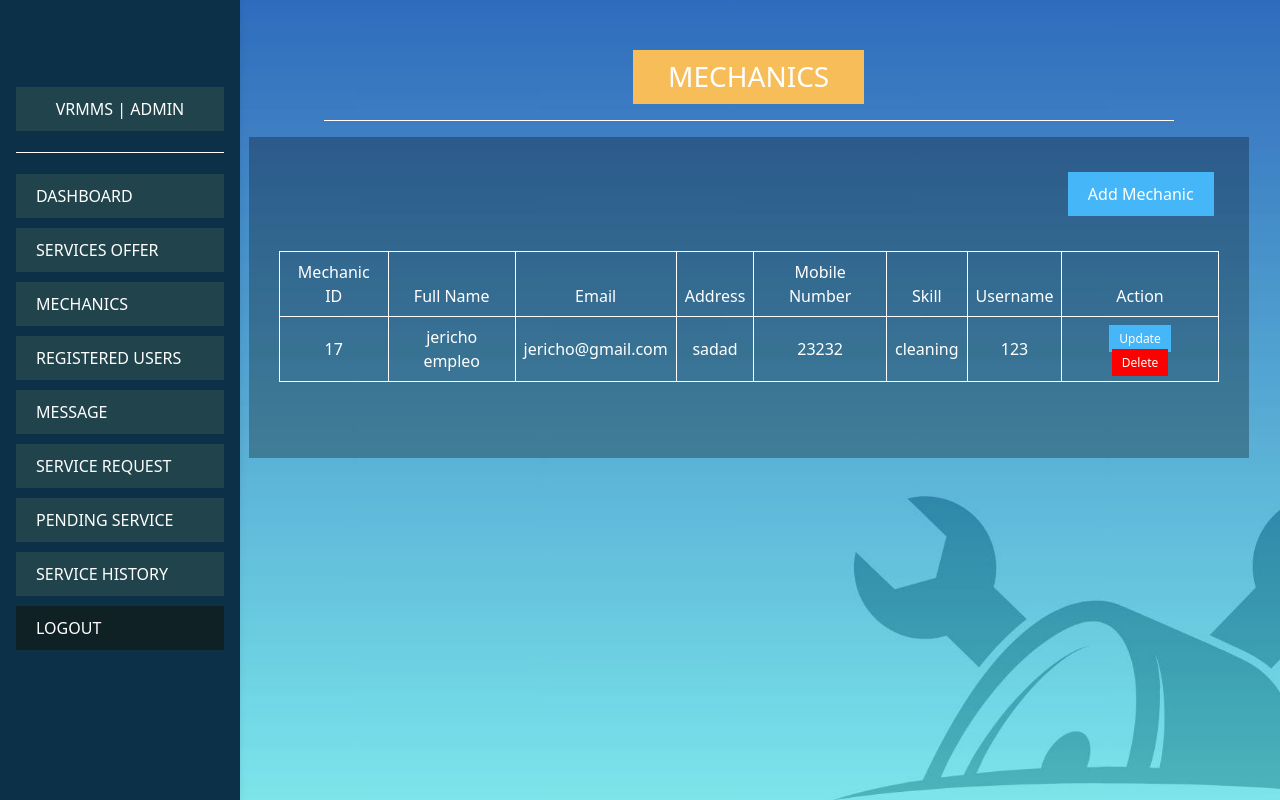
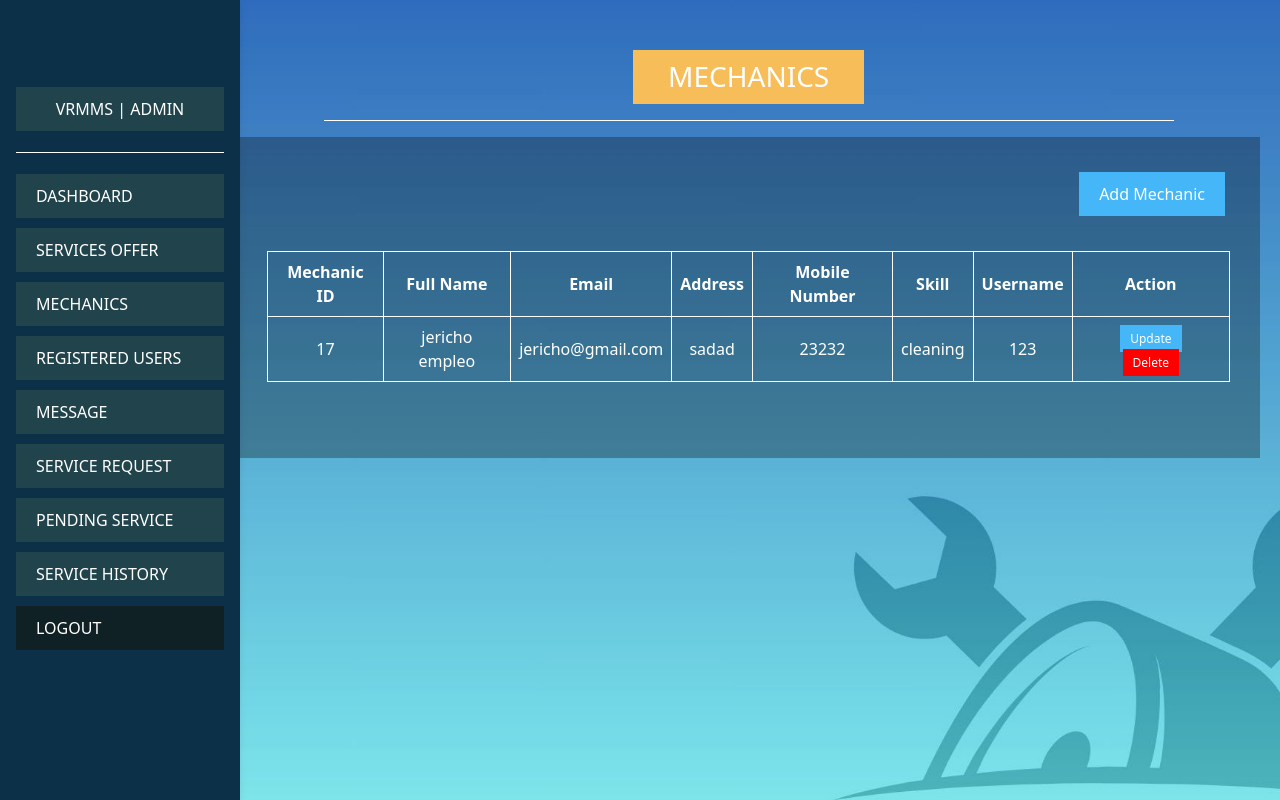
Before and after one commit to jnrveneracion/car-repair-and-maintenance-management-system, a PHP site: page /Admin/Mechanic.php in a window 1280 px wide. Run offline with PHP 8.4, Linux system fonts and the light colour scheme; data comes from the database, SQL or seed files in the repository.

Commit message:
css adjustment langs

```diff
--- a/Admin/Mechanic.php
+++ b/Admin/Mechanic.php
@@ -29,7 +29,7 @@
                     padding: 30px;
                     margin-right: 20px;
                     margin-left: 20px;
-                    width: 1000px;
+                    width: 1200px;
                }
 
                .table-section {
@@ -52,6 +52,8 @@
                     color: white !important;
                     font-weight: 400;
                     border: 1px solid white;
+                    font-weight: bold;
+                    vertical-align: middle;
                }
 
                td {
--- a/Admin/Registered_Users.php
+++ b/Admin/Registered_Users.php
@@ -51,6 +51,7 @@
                     color: white !important;
                     font-weight: 400;
                     border: 1px solid white;
+                    font-weight: bold;
                }
 
                td {
--- a/Admin/Service_Offer.php
+++ b/Admin/Service_Offer.php
@@ -47,6 +47,7 @@ $result = mysqli_query($con, $sql);
                     color: white !important;
                     font-weight: 400;
                     border: 1px solid white;
+                    font-weight: bold;
                }
 
                td {
--- a/Admin/Service_Request.php
+++ b/Admin/Service_Request.php
@@ -51,9 +51,9 @@ $result = mysqli_query($con, $sql);
                }
 
                th {
-                    background-color: black!important;
+                    background-color: transparent !important;
                     color: white !important;
-                    font-weight: 400;
+                    font-weight: bold;
                     border: 1px solid white;
                }
 
--- a/Client/Service_History.php
+++ b/Client/Service_History.php
@@ -88,7 +88,7 @@ if (isset($_SESSION['client_id']) && $_SESSION['role'] == 'client') {
     <?php include "../common/navbar-for-folder.php" ?>
 
     <div class="f-height d-flex justify-content-center" style="margin-bottom: 50px;">
-          <div class="text-white section">
+          <div class="text-white section" style="min-height: 445px;">
                <div>
                     <div>
                         <div class="head-section-txt">MY SERVICE REQUEST</div>
--- a/Client/Service_Request_Form.php
+++ b/Client/Service_Request_Form.php
@@ -74,6 +74,10 @@ if ($result) {
                     border-radius: 15px;
                     width: 105px;
                     margin: 0 auto;
+               }
+
+               label {
+                    color: white;
                }
           </style>
      </head>
```
Also changed, not shown: Admin/View_Service_Request.php (+7 -3 lines).
